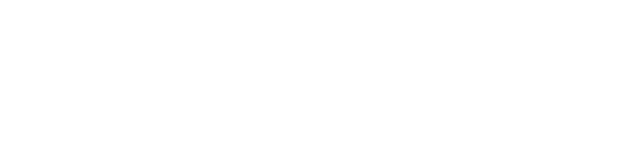
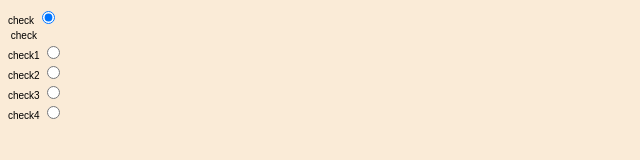
Before and after one commit to Sobyt483/cssBayan, a plain HTML site: page cssBayan/index.html in a window 1280 px wide. Shown: the whole page, without its empty margins (0-640 px from the left). Drawn offline with Linux system fonts and the light colour scheme.

Commit message:
feat: make basic setup (Sun, Mar 12, 2023 19:35:55)

```diff
--- a/cssBayan/index.html
+++ b/cssBayan/index.html
@@ -8,6 +8,47 @@
     <title>cssBayan</title>
 </head>
 <body>
-
+    <div class="container">
+        <div class="item">
+            <label class="item-title" for="item-1">check</label>
+            <input class="item-input" type="radio" name="item" id="item-1" checked></input>
+            <div class="item-img">
+                <img class="img" src="">
+                check
+            </div>
+        </div>
+        <div class="item">
+            <label class="item-title" for="item-1">check1</label>
+            <input class="item-input" type="radio" name="item" id="item-1"></input>
+            <div class="item-img">
+                <img class="img" src="">
+                check4
+            </div>
+        </div>
+        <div class="item">
+            <label class="item-title" for="item-1">check2</label>
+            <input class="item-input" type="radio" name="item" id="item-1"></input>
+            <div class="item-img">
+                <img class="img" src="">
+                check1
+            </div>
+        </div>
+        <div class="item">
+            <label class="item-title" for="item-1">check3</label>
+            <input class="item-input" type="radio" name="item" id="item-1"></input>
+            <div class="item-img">
+                <img class="img" src="">
+                check2
+            </div>
+        </div>
+        <div class="item">
+            <label class="item-title" for="item-1">check4</label>
+            <input class="item-input" type="radio" name="item" id="item-1"></input>
+            <div class="item-img">
+                <img class="img" src="">
+                check3
+            </div>
+        </div>
+    </div>
 </body>
 </html>
--- a/cssBayan/style.css
+++ b/cssBayan/style.css
@@ -0,0 +1,17 @@
+html {
+    font-size: 10px;
+}
+*{
+    box-sizing: border-box;
+}
+body {
+    font-family: Arial, Helvetica, sans-serif;
+    line-height: 1.5rem;
+    background-color: antiquewhite;
+}
+.item-img {
+    display: none;
+}
+.item-input:checked + .item-img{
+    display: block;
+}
```
